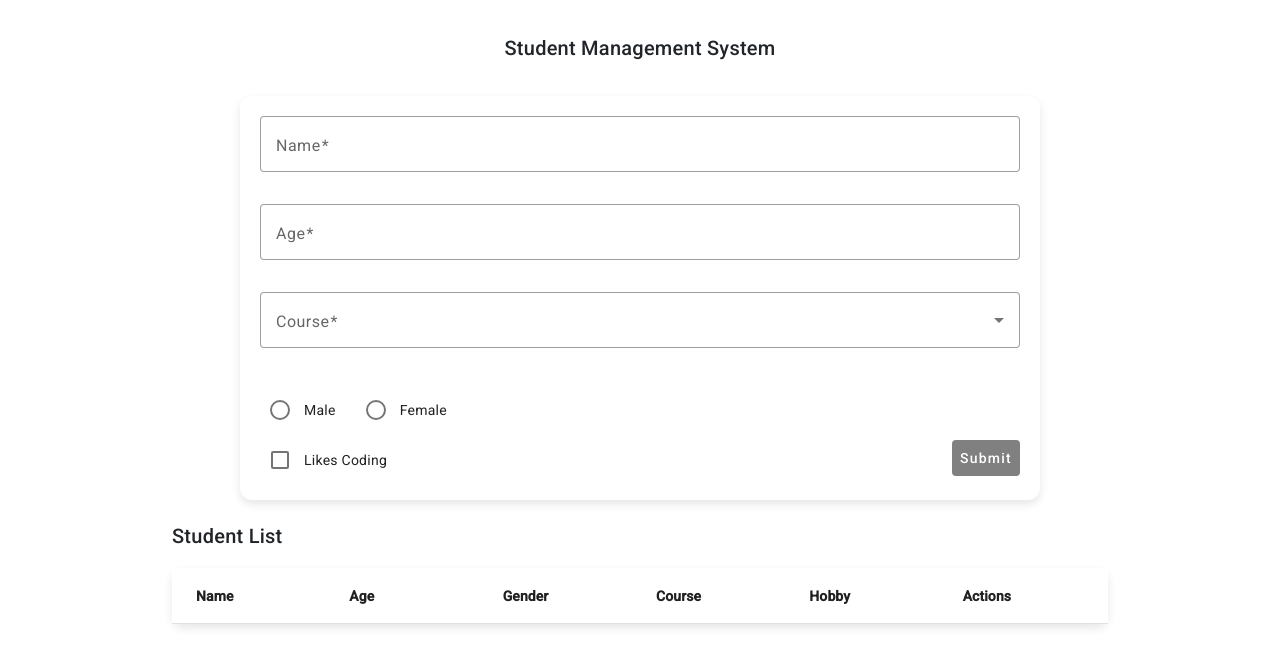
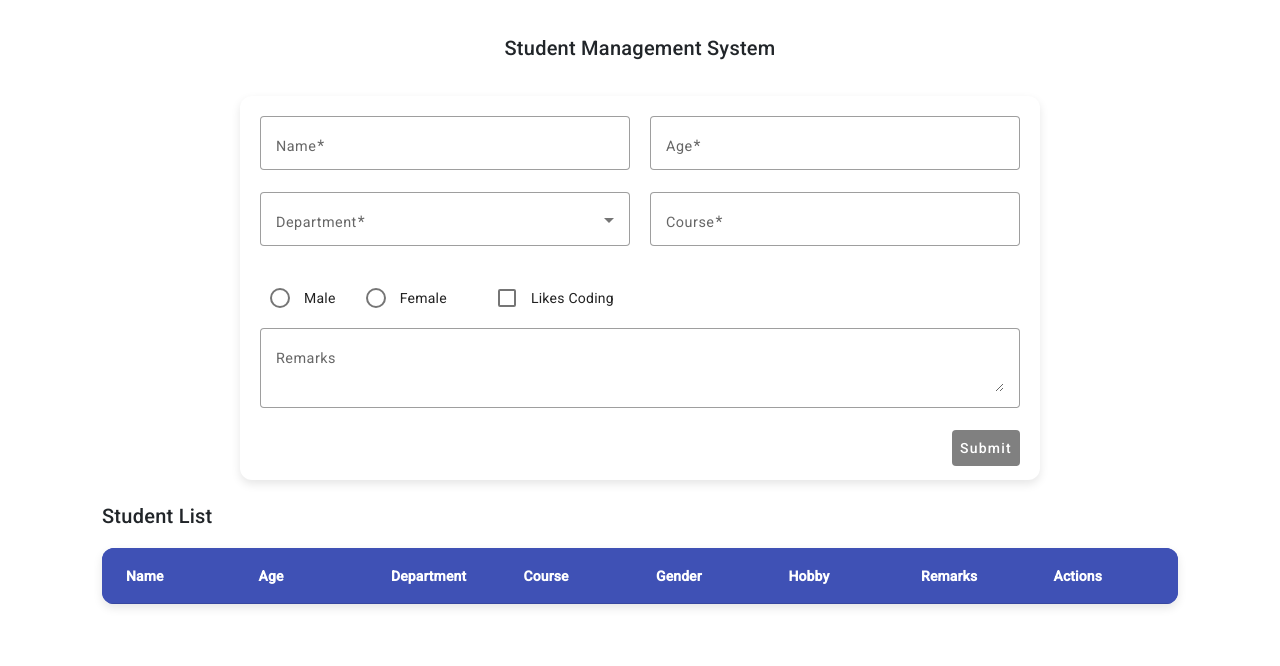
Before and after one commit to rutujaself/student-angular-app, an Angular app: page / in a window 1280 px wide. Shown: the top 666 px of the page. Built offline with nearby package versions, Linux system fonts and the light colour scheme.

Commit message:
feat: added autocomplete and textarea in form

```diff
--- a/src/app/app.component.scss
+++ b/src/app/app.component.scss
@@ -1,5 +1,4 @@
 .container {
-  max-width: 1000px;
   margin: 0 auto;
   padding: 2rem;
 }
--- a/src/app/student-form/student-form.component.html
+++ b/src/app/student-form/student-form.component.html
@@ -1,25 +1,41 @@
 <form [formGroup]="studentForm">
 
-  <mat-form-field appearance="outline">
+<div class="form-row">
+  <mat-form-field appearance="outline" class="form-field">
     <mat-label>Name</mat-label>
     <input matInput formControlName="name">
   </mat-form-field>
 
-  <mat-form-field appearance="outline">
+  <mat-form-field appearance="outline" class="form-field">
     <mat-label>Age</mat-label>
     <input matInput type="number" formControlName="age">
   </mat-form-field>
+</div>
 
-  <mat-form-field appearance="outline">
-    <mat-label>Course</mat-label>
+<div class="form-row">
+  <mat-form-field appearance="outline" class="form-field">
+    <mat-label>Department</mat-label>
 
-    <mat-select formControlName="course">
-    @for(course of courses; track course) {
-      <mat-option [value]="course">{{ course }}</mat-option>
+    <mat-select formControlName="department">
+    @for(department of departments; track department) {
+      <mat-option [value]="department">{{ department }}</mat-option>
     }
     </mat-select>
   </mat-form-field>
 
+  <mat-form-field appearance="outline" class="form-field">
+  <mat-label>Course</mat-label>
+  <input matInput formControlName="course" [matAutocomplete]="auto">
+
+  <mat-autocomplete #auto="matAutocomplete">
+    <mat-option *ngFor="let course of filteredCourses | async" [value]="course">
+      {{ course }}
+    </mat-option>
+  </mat-autocomplete>
+</mat-form-field>
+</div>
+
+<div class="form-row align-center">
   <mat-radio-group formControlName="gender">
     <mat-radio-button value="Male">Male</mat-radio-button>
     <mat-radio-button value="Female">Female</mat-radio-button>
@@ -28,6 +44,14 @@
   <mat-checkbox formControlName="hobby">
     Likes Coding
   </mat-checkbox>
+</div>
+
+  <mat-form-field appearance="outline">
+  <mat-label>Remarks</mat-label>
+  <textarea matInput rows="2" formControlName="remarks">
+  </textarea>
+</mat-form-field>
+
 
   <button mat-button class="submitBtn" [disabled]="!studentForm.valid" (click)="submit()">
     Submit
--- a/src/app/student-form/student-form.component.scss
+++ b/src/app/student-form/student-form.component.scss
@@ -1,6 +1,6 @@
 form {
   background: white;
-  padding: 20px;
+  padding: 20px 20px 50px 20px;
   border-radius: 12px;
   box-shadow: 0 4px 10px rgba(0,0,0,0.1);
   max-width: 800px;
@@ -9,7 +9,6 @@ form {
 
 mat-form-field {
   width: 100%;
-  margin-bottom: 10px;
 }
 
 mat-radio-group {
@@ -27,3 +26,21 @@ mat-radio-group {
 .submitBtn:disabled {
   background-color: gray;
 }
+
+.form-row {
+  display: flex;
+  gap: 20px;
+}
+
+.align-center {
+  align-items: center;
+  gap: 40px;
+}
+
+:host ::ng-deep .form-field .mat-mdc-text-field-wrapper {
+  height: 54px !important;
+}
+
+mat-label {
+  font-size: 0.9rem;
+}
--- a/src/app/student-form/student-form.component.ts
+++ b/src/app/student-form/student-form.component.ts
@@ -1,12 +1,15 @@
-import { Component, EventEmitter, Input, Output, OnChanges, SimpleChanges } from '@angular/core';
+import { Component, EventEmitter, Input, Output, OnChanges, SimpleChanges, ViewChild } from '@angular/core';
 import { CommonModule } from '@angular/common';
-import { ReactiveFormsModule, FormBuilder, FormGroup, Validators } from '@angular/forms';
+import { ReactiveFormsModule, FormBuilder, FormGroup, Validators, FormGroupDirective } from '@angular/forms';
 import { MatFormFieldModule } from '@angular/material/form-field';
 import { MatInputModule } from '@angular/material/input';
 import { MatSelectModule } from '@angular/material/select';
 import { MatRadioModule } from '@angular/material/radio';
 import { MatCheckboxModule } from '@angular/material/checkbox';
 import { MatButtonModule } from '@angular/material/button';
+import { Observable } from 'rxjs';
+import { map, startWith } from 'rxjs/operators';
+import { MatAutocompleteModule } from '@angular/material/autocomplete';
 
 @Component({
   selector: 'app-student-form',
@@ -19,8 +22,9 @@ import { MatButtonModule } from '@angular/material/button';
     MatSelectModule,
     MatRadioModule,
     MatCheckboxModule,
-    MatButtonModule
-  ],
+    MatButtonModule,
+    MatAutocompleteModule
+],
   templateUrl: './student-form.component.html',
   styleUrl: './student-form.component.scss'
 })
@@ -29,16 +33,35 @@ export class StudentFormComponent implements OnChanges {
   @Output() studentAdded = new EventEmitter<any>();
   studentForm: FormGroup;
   courses: string[] = ['Angular','React','Node'];
+  departments: string[] = ['CS','IT','EXTC'];
+  filteredCourses!: Observable<string[]>;
 
   constructor(private fb: FormBuilder) {
     this.studentForm = this.fb.group({
       name: ['', Validators.required],
       age: ['', Validators.required],
+      department: ['', Validators.required],
       gender: ['', Validators.required],
       course: ['', Validators.required],
-      hobby: [false]
+      hobby: [false],
+      remarks: ['']
     });
+
+    this.filteredCourses = this.studentForm.get('course')!.valueChanges.pipe(
+    startWith(''),
+    map(value => this.filterCourses(value || ''))
+    );
   }
+
+  /**
+ * Filters course list based on user input
+ */
+private filterCourses(value: string): string[] {
+  const filterValue = value.toLowerCase();
+  return this.courses.filter(course =>
+    course.toLowerCase().includes(filterValue)
+  );
+}
 
   /**
  * If editStudent is provided, patch the form with its values
@@ -59,5 +82,7 @@ export class StudentFormComponent implements OnChanges {
     }
     this.studentAdded.emit(this.studentForm.value);
     this.studentForm.reset({ hobby: false }); //reset hobby
+    this.studentForm.markAsPristine();
+    this.studentForm.markAsUntouched();
   }
 }
--- a/src/app/student-table/student-table.component.html
+++ b/src/app/student-table/student-table.component.html
@@ -1,16 +1,26 @@
 <h2>Student List</h2>
 
+<div class="table-container">
 <mat-table [dataSource]="students">
 
   <ng-container matColumnDef="name">
     <mat-header-cell *matHeaderCellDef>Name</mat-header-cell>
-    <mat-cell *matCellDef="let s">{{s.name}}</mat-cell>
+    <mat-cell *matCellDef="let s">
+        <span [matTooltip]="s.name" class="name-cell">{{s.name}}</span>
+    </mat-cell>
   </ng-container>
 
   <ng-container matColumnDef="age">
     <mat-header-cell *matHeaderCellDef>Age</mat-header-cell>
     <mat-cell *matCellDef="let s">{{s.age}}</mat-cell>
   </ng-container>
+
+  <ng-container matColumnDef="department">
+  <mat-header-cell *matHeaderCellDef>Department</mat-header-cell>
+  <mat-cell *matCellDef="let s">
+    {{ s.department }}
+  </mat-cell>
+ </ng-container>
 
   <ng-container matColumnDef="gender">
     <mat-header-cell *matHeaderCellDef>Gender</mat-header-cell>
@@ -28,6 +38,13 @@
       {{ s.hobby ? 'Yes' : 'No' }}
     </mat-cell>
   </ng-container>
+
+  <ng-container matColumnDef="remarks">
+  <mat-header-cell *matHeaderCellDef>Remarks</mat-header-cell>
+  <mat-cell *matCellDef="let s">
+    {{ s.remarks || '-' }}
+  </mat-cell>
+</ng-container>
 
   <ng-container matColumnDef="actions">
     <mat-header-cell *matHeaderCellDef>Actions</mat-header-cell>
@@ -48,3 +65,4 @@
   <mat-row *matRowDef="let row; columns: displayedColumns;"></mat-row>
 
 </mat-table>
+</div>
--- a/src/app/student-table/student-table.component.scss
+++ b/src/app/student-table/student-table.component.scss
@@ -1,11 +1,25 @@
 mat-table {
   background: white;
-  border-radius: 12px;
+  border-radius: 12px !important;
   box-shadow: 0 4px 10px rgba(0,0,0,0.1);
-  max-width: 900px;
+  overflow: auto;
   margin: 0 auto;
 }
 
 mat-header-cell {
   font-weight: bold;
 }
+
+.name-cell {
+  max-width: 16rem;
+  white-space: nowrap;
+  overflow: hidden;
+  text-overflow: ellipsis;
+  display: inline-block;
+  cursor: pointer;
+}
+
+mat-header-row{
+    background-color: #3f51b5;
+    color: white;
+}
--- a/src/app/student-table/student-table.component.ts
+++ b/src/app/student-table/student-table.component.ts
@@ -2,11 +2,12 @@ import { Component, Input, Output, EventEmitter } from '@angular/core';
 import { CommonModule } from '@angular/common';
 import { MatTableModule } from '@angular/material/table';
 import { MatButtonModule } from '@angular/material/button';
+import { MatTooltipModule } from '@angular/material/tooltip';
 
 @Component({
   selector: 'app-student-table',
   standalone: true,
-  imports: [CommonModule, MatTableModule, MatButtonModule],
+  imports: [CommonModule, MatTableModule, MatButtonModule, MatTooltipModule],
   templateUrl: './student-table.component.html',
   styleUrl: './student-table.component.scss'
 })
@@ -14,7 +15,7 @@ export class StudentTableComponent {
   @Input() students: any[] = [];
   @Output() edit = new EventEmitter<any>();
   @Output() delete = new EventEmitter<number>();
-  displayedColumns: string[] = ['name', 'age', 'gender', 'course', 'hobby', 'actions'];
+  displayedColumns: string[] = ['name', 'age', 'department', 'course', 'gender', 'hobby', 'remarks', 'actions'];
 
   /**
  * Called when Edit button is clicked for a row
--- a/src/app/student.model.ts
+++ b/src/app/student.model.ts
@@ -3,5 +3,7 @@ export interface Student {
   age: number;
   gender: string;
   course: string;
-  termsAccepted: boolean;
+  hobby: boolean;
+  department: string;
+  remarks: string;
 }
```
